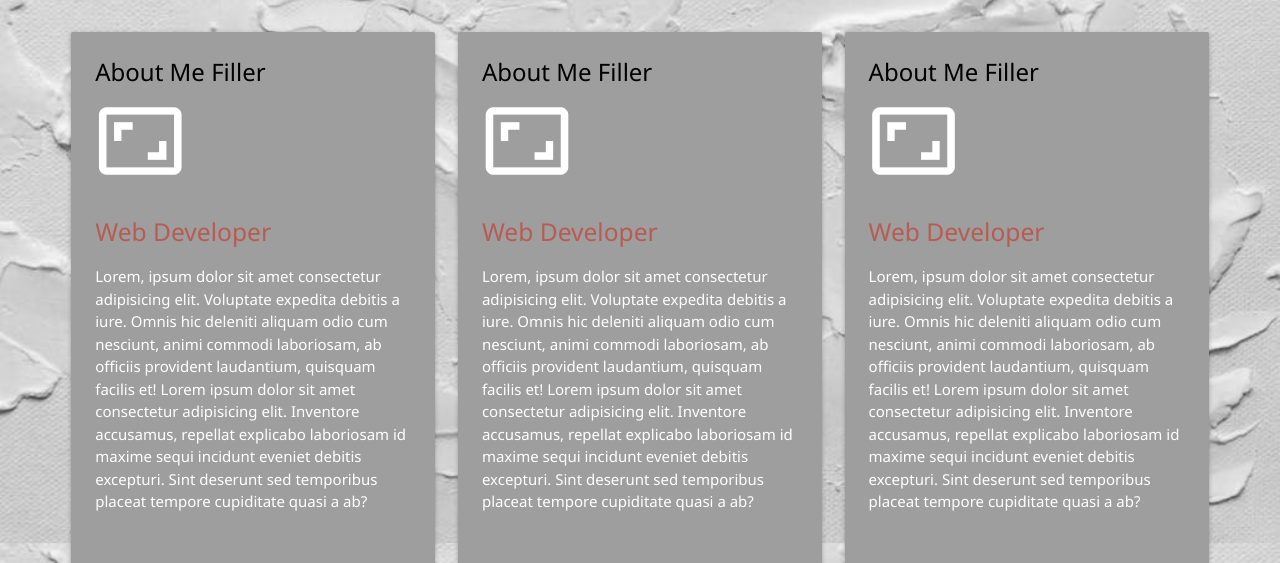
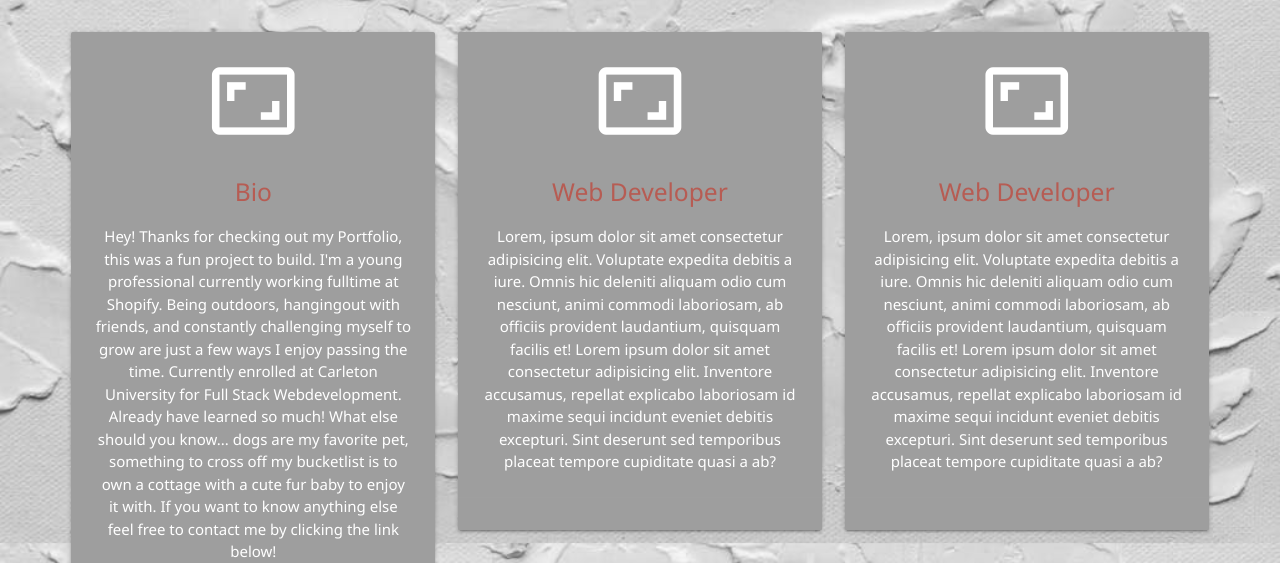
Before and after one commit to K4c3y/Homework8-Portfolio, a plain HTML site: page main/about.html in a window 1280 px wide. Shown: the part 389-952 px from the top of the page. Drawn offline with nearby package versions, Linux system fonts and the light colour scheme; a script that the page names is missing.

Commit message:
filled out my bio

```diff
--- a/main/about.html
+++ b/main/about.html
@@ -48,15 +48,13 @@
         <div class="row">
             <div class="col s12 m6 l4">
                 <div class="card">
-                    <div class="card-content ">
-                        <span><div class="card-title black-text">
-                                About Me Filler
-                            </div></span>
+                    <div class="card-content center">
                         <i class="material-icons large">aspect_ratio</i>
-                        <h5>Web Developer</h5>
+                        <h5>Bio</h5>
                         <p>
-                            Lorem, ipsum dolor sit amet consectetur adipisicing elit. Voluptate expedita debitis a iure. Omnis hic deleniti aliquam odio cum nesciunt, animi commodi laboriosam, ab officiis provident laudantium, quisquam facilis et! Lorem ipsum dolor sit amet consectetur
-                            adipisicing elit. Inventore accusamus, repellat explicabo laboriosam id maxime sequi incidunt eveniet debitis excepturi. Sint deserunt sed temporibus placeat tempore cupiditate quasi a ab?
+                            Hey! Thanks for checking out my Portfolio, this was a fun project to build. I'm a young professional currently working fulltime at Shopify. Being outdoors, hangingout with friends, and constantly challenging myself to grow are just a few ways I enjoy
+                            passing the time. Currently enrolled at Carleton University for Full Stack Webdevelopment. Already have learned so much! What else should you know... dogs are my favorite pet, something to cross off my bucketlist is to own
+                            a cottage with a cute fur baby to enjoy it with. If you want to know anything else feel free to contact me by clicking the link below!
                         </p>
                     </div>
                     <div class="card-action"></div>
@@ -67,10 +65,7 @@
             <div class="row">
                 <div class="col s12 m6 l4">
                     <div class="card">
-                        <div class="card-content ">
-                            <span><div class="card-title black-text">
-                                About Me Filler
-                            </div></span>
+                        <div class="card-content center">
                             <i class="material-icons large">aspect_ratio</i>
                             <h5>Web Developer</h5>
                             <p>
@@ -86,10 +81,7 @@
                 <div class="row">
                     <div class="col s12 m6 l4">
                         <div class="card">
-                            <div class="card-content ">
-                                <span><div class="card-title black-text">
-                                About Me Filler
-                            </div></span>
+                            <div class="card-content center">
                                 <i class="material-icons large">aspect_ratio</i>
                                 <h5>Web Developer</h5>
                                 <p>
```
